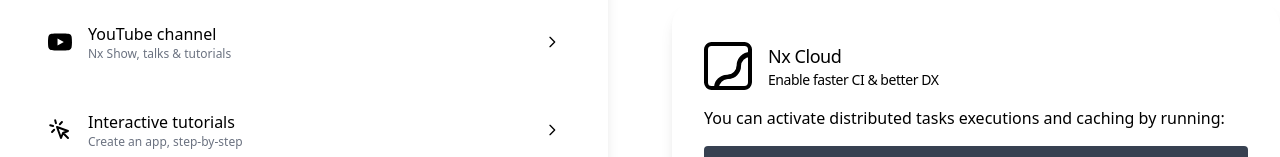
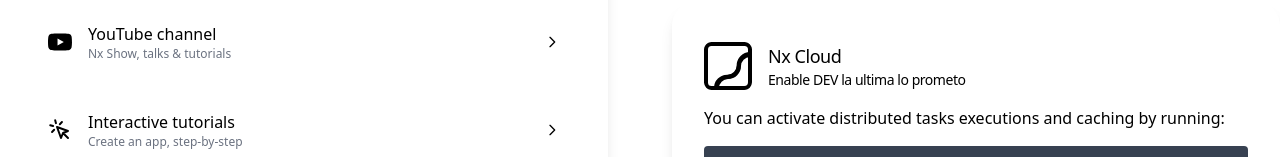
Before and after one commit to Alo-Booking/Alo-Booking-Core, a Next.js app in the folder apps/web/: page / in a window 1280 px wide. Shown: the part 750-907 px from the top of the page. Built offline with nearby package versions, Linux system fonts and the light colour scheme.

Commit message:
fix: update deployment step in workflow and modify text in homepage

```diff
--- a/apps/web/src/app/page.tsx
+++ b/apps/web/src/app/page.tsx
@@ -298,7 +298,7 @@
                 </svg>
                 <h2>
                   Nx Cloud
-                  <span>Enable faster CI & better DX</span>
+                  <span>Enable DEV la ultima lo prometo</span>
                 </h2>
               </div>
               <p>
```
